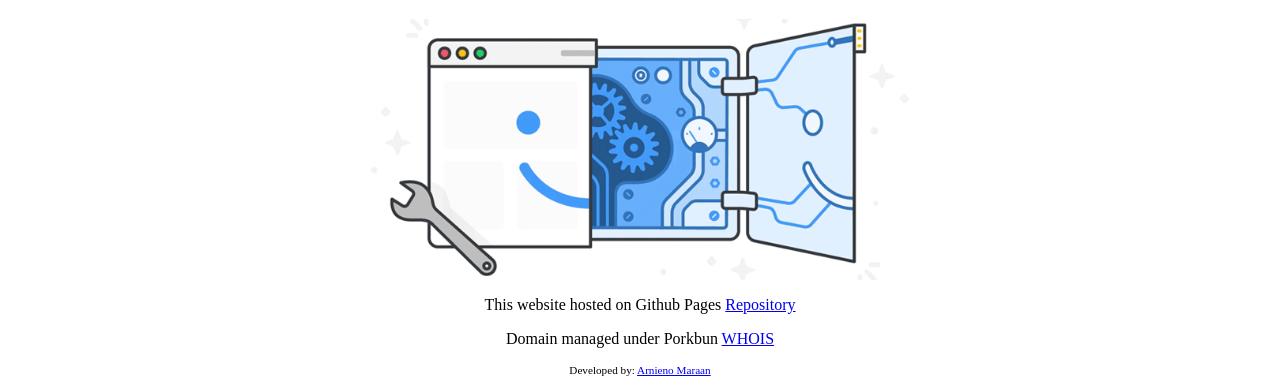
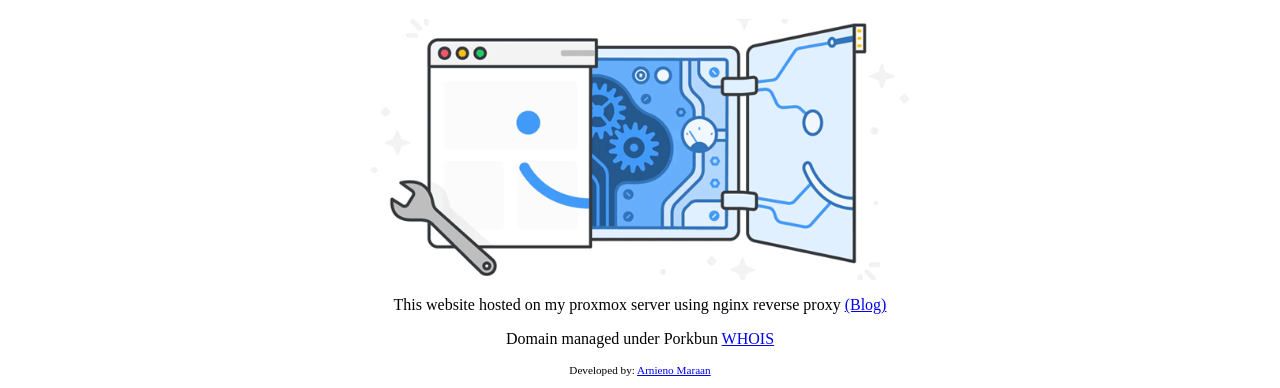
Before and after one commit to mrpwes/portfolio, a plain HTML site: page index.html in a window 1280 px wide. Shown: the part 600-988 px from the top of the page. Drawn offline with Linux system fonts and the light colour scheme.

Commit message:
Update website hosting information in index.html

```diff
--- a/index.html
+++ b/index.html
@@ -70,9 +70,9 @@
             >
           </p> -->
           <p style="text-align: center; font-size: 2vh">
-            This website hosted on Github Pages
-            <a href="https://github.com/mrpwes/portfolio" target="_blank"
-              >Repository</a
+            This website hosted on my proxmox server using nginx reverse proxy
+            <a href="blog.maraanarnieno.dev" target="_blank"
+              >(Blog)</a
             >
           </p>
           <p style="text-align: center; font-size: 2vh">
```
